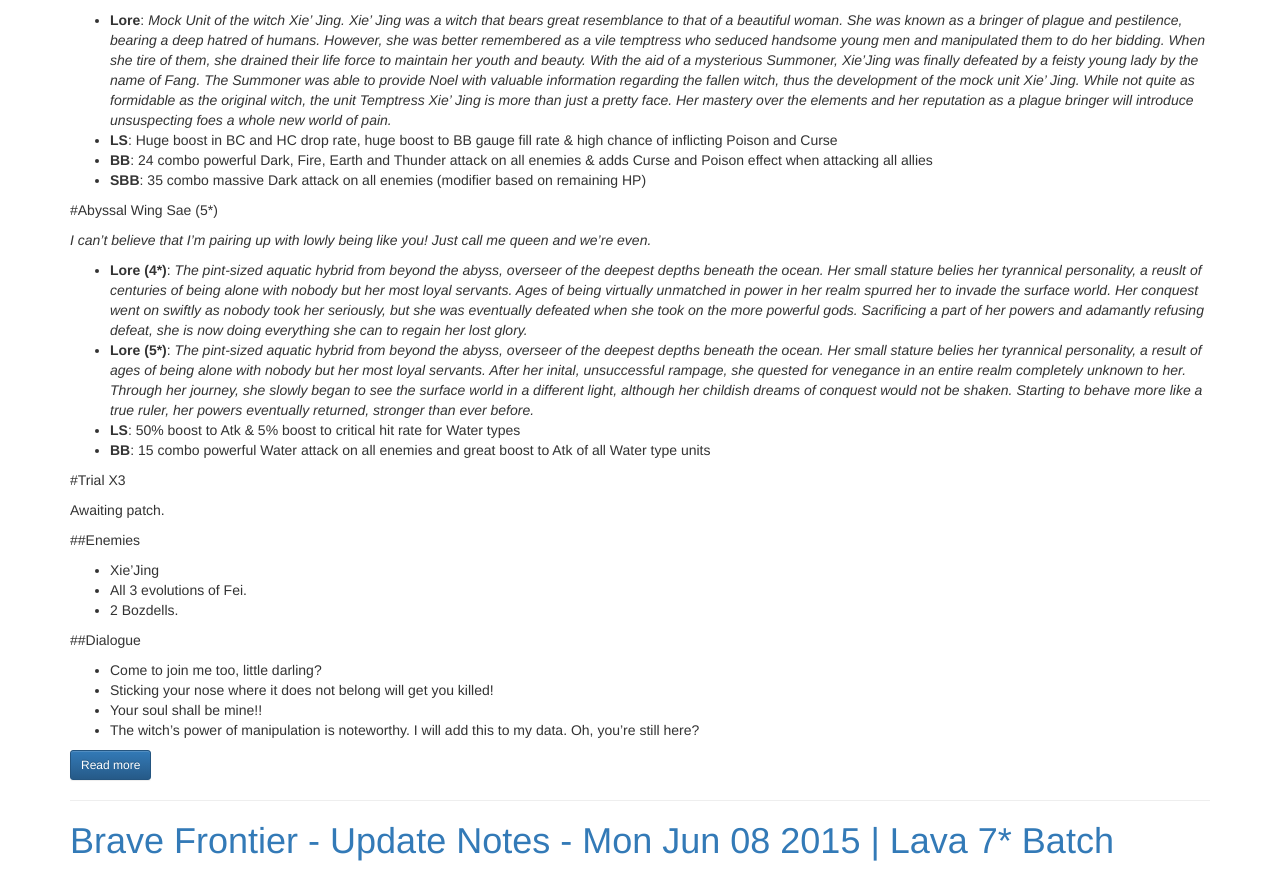
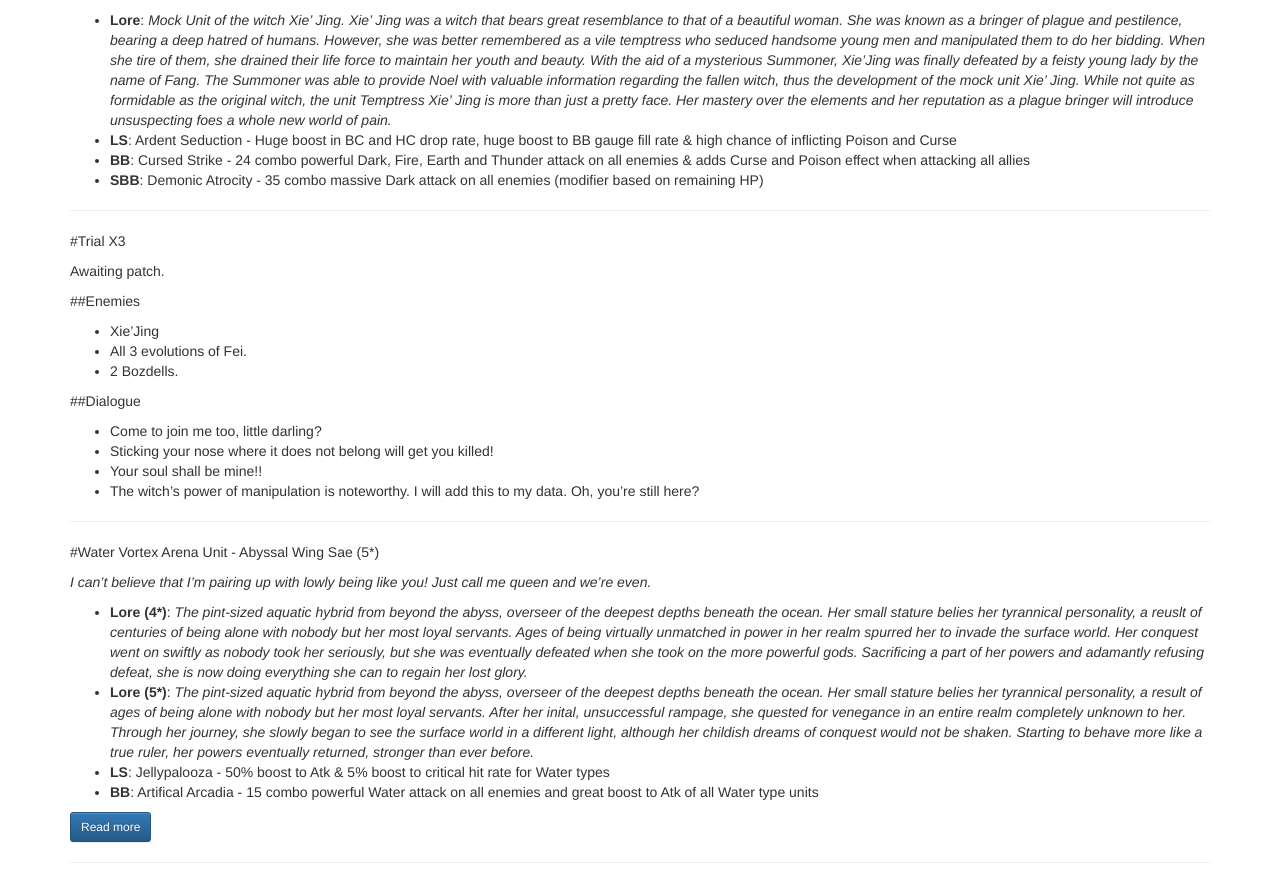
Before and after one commit to Deathmax/deathmax.github.io, a Jekyll site: the page built from index.html, in a window 1280 px wide and 1400 px high, scrolled down 443 px. Shown: the part 128-1001 px from the top of the window. Built offline with Jekyll 4.4.1, drawn with Linux system fonts in a browser that asks for light colours; nearby versions of some CDN libraries; library files that are not in the unit come from our copies; the list of posts is cut into pages by our own code; some of the changed lines change nothing that is shown.

Commit message:
changes to stuff

```diff
--- a/_posts/2015-06-22-brave-frontier---update-notes---mon-jun-22-2015--xie-jing-trial--ruby-batch.md
+++ b/_posts/2015-06-22-brave-frontier---update-notes---mon-jun-22-2015--xie-jing-trial--ruby-batch.md
@@ -15,21 +15,11 @@
 *My, my… what do we have here? What a charming face you have. Come here, darling… I promise, I don’t bite…*
 
 * **Lore**: *Mock Unit of the witch Xie’ Jing. Xie’ Jing was a witch that bears great resemblance to that of a beautiful woman. She was known as a bringer of plague and pestilence, bearing a deep hatred of humans. However, she was better remembered as a vile temptress who seduced handsome young men and manipulated them to do her bidding. When she tire of them, she drained their life force to maintain her youth and beauty. With the aid of a mysterious Summoner, Xie’Jing was finally defeated by a feisty young lady by the name of Fang. The Summoner was able to provide Noel with valuable information regarding the fallen witch, thus the development of the mock unit Xie’ Jing. While not quite as formidable as the original witch, the unit Temptress Xie’ Jing is more than just a pretty face. Her mastery over the elements and her reputation as a plague bringer will introduce unsuspecting foes a whole new world of pain.*
-* **LS**: Huge boost in BC and HC drop rate, huge boost to BB gauge fill rate & high chance of inflicting Poison and Curse
-* **BB**: 24 combo powerful Dark, Fire, Earth and Thunder attack on all enemies & adds Curse and Poison effect when attacking all allies
-* **SBB**: 35 combo massive Dark attack on all enemies (modifier based on remaining HP)
+* **LS**: Ardent Seduction - Huge boost in BC and HC drop rate, huge boost to BB gauge fill rate & high chance of inflicting Poison and Curse
+* **BB**: Cursed Strike - 24 combo powerful Dark, Fire, Earth and Thunder attack on all enemies & adds Curse and Poison effect when attacking all allies
+* **SBB**: Demonic Atrocity - 35 combo massive Dark attack on all enemies (modifier based on remaining HP)
 
-
-{: .water}
-#Abyssal Wing Sae (5*)
-
-*I can't believe that I'm pairing up with lowly being like you! Just call me queen and we're even.*
-
-* **Lore (4\*)**: *The pint-sized aquatic hybrid from beyond the abyss, overseer of the deepest depths beneath the ocean. Her small stature belies her tyrannical personality, a reuslt of centuries of being alone with nobody but her most loyal servants. Ages of being virtually unmatched in power in her realm spurred her to invade the surface world. Her conquest went on swiftly as nobody took her seriously, but she was eventually defeated when she took on the more powerful gods. Sacrificing a part of her powers and adamantly refusing defeat, she is now doing everything she can to regain her lost glory.*
-* **Lore (5\*)**: *The pint-sized aquatic hybrid from beyond the abyss, overseer of the deepest depths beneath the ocean. Her small stature belies her tyrannical personality, a result of ages of being alone with nobody but her most loyal servants. After her inital, unsuccessful rampage, she quested for venegance in an entire realm completely unknown to her. Through her journey, she slowly began to see the surface world in a different light, although her childish dreams of conquest would not be shaken. Starting to behave more like a true ruler, her powers eventually returned, stronger than ever before.*
-* **LS**: 50% boost to Atk & 5% boost to critical hit rate for Water types
-* **BB**: 15 combo powerful Water attack on all enemies and great boost to Atk of all Water type units
-
+---
 
 #Trial X3
 
@@ -47,6 +37,18 @@
 * Sticking your nose where it does not belong will get you killed!
 * Your soul shall be mine!!
 * The witch's power of manipulation is noteworthy. I will add this to my data. Oh, you're still here?
+
+---
+
+{: .water}
+#Water Vortex Arena Unit - Abyssal Wing Sae (5*)
+
+*I can't believe that I'm pairing up with lowly being like you! Just call me queen and we're even.*
+
+* **Lore (4\*)**: *The pint-sized aquatic hybrid from beyond the abyss, overseer of the deepest depths beneath the ocean. Her small stature belies her tyrannical personality, a reuslt of centuries of being alone with nobody but her most loyal servants. Ages of being virtually unmatched in power in her realm spurred her to invade the surface world. Her conquest went on swiftly as nobody took her seriously, but she was eventually defeated when she took on the more powerful gods. Sacrificing a part of her powers and adamantly refusing defeat, she is now doing everything she can to regain her lost glory.*
+* **Lore (5\*)**: *The pint-sized aquatic hybrid from beyond the abyss, overseer of the deepest depths beneath the ocean. Her small stature belies her tyrannical personality, a result of ages of being alone with nobody but her most loyal servants. After her inital, unsuccessful rampage, she quested for venegance in an entire realm completely unknown to her. Through her journey, she slowly began to see the surface world in a different light, although her childish dreams of conquest would not be shaken. Starting to behave more like a true ruler, her powers eventually returned, stronger than ever before.*
+* **LS**: Jellypalooza - 50% boost to Atk & 5% boost to critical hit rate for Water types
+* **BB**: Artifical Arcadia - 15 combo powerful Water attack on all enemies and great boost to Atk of all Water type units
 
 <!--more-->
 ---
```
